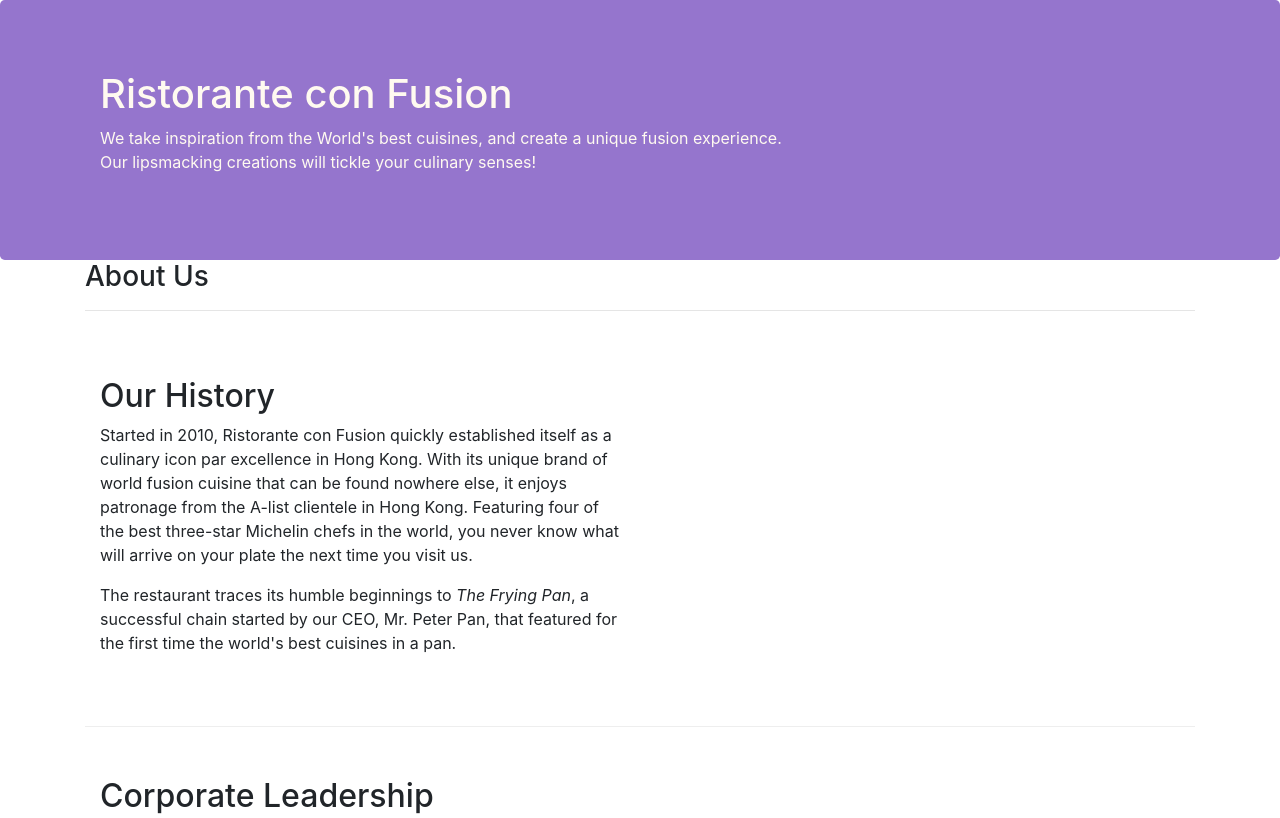
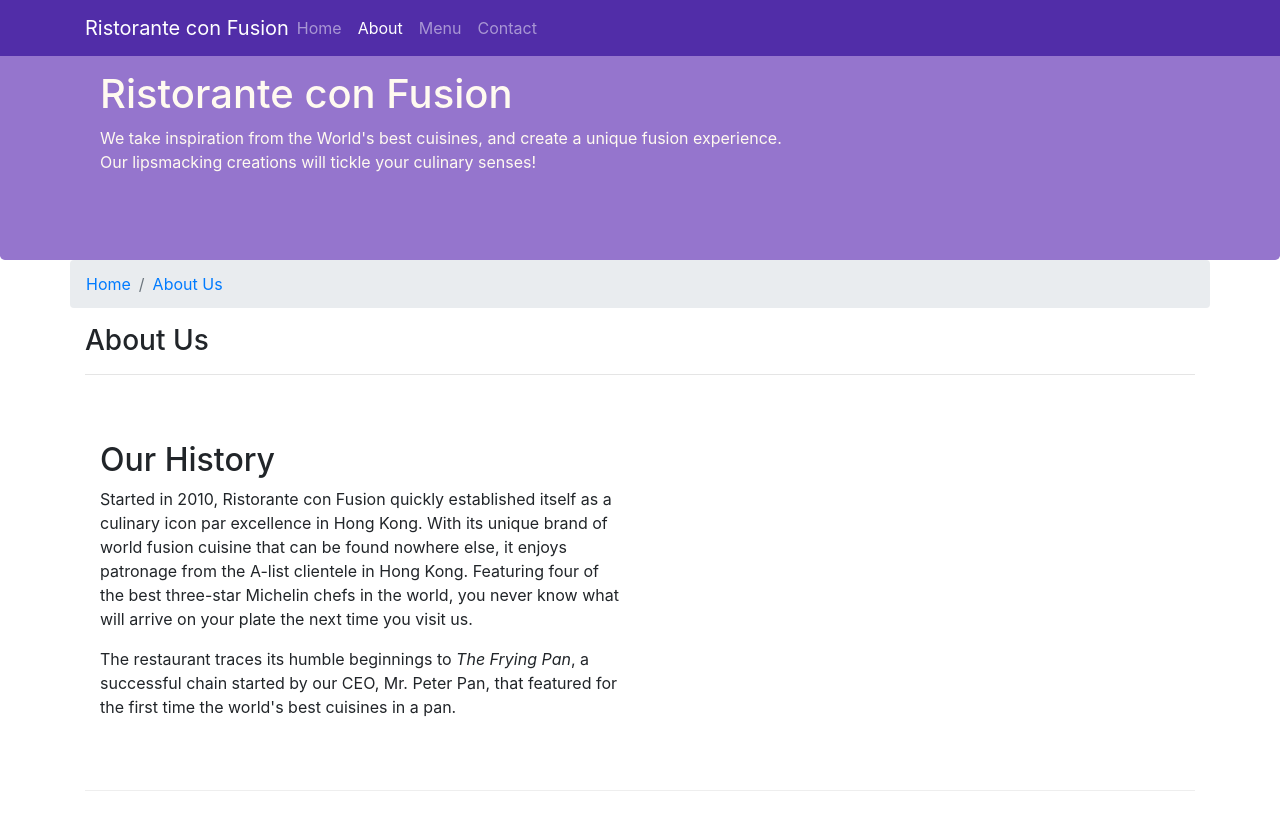
Before and after one commit to mrkarthik3/coursera-week1, a website: page aboutus.html in a window 1280 px wide. Shown: the top 818 px of the page. Drawn offline with nearby package versions, Linux system fonts and the light colour scheme.

Commit message:
Navbar and Breadcrumbs

```diff
--- a/aboutus.html
+++ b/aboutus.html
@@ -11,6 +11,27 @@
     <link rel="stylesheet" href="node_modules/bootstrap/dist/css/bootstrap.min.css">
     <link rel="stylesheet" href="./css/styles.css">
     <title>Ristorante Con Fusion: About Us</title>
+
+    <nav class="navbar navbar-dark navbar-expand-sm fixed-top">
+        <div class="container">
+            <button class="navbar-toggler" type="button" data-toggle="collapse" data-target="#Navbar">
+                <span class="navbar-toggler-icon"></span>
+            </button>
+            <a class="navbar-brand mr-auto" href="./index.html">Ristorante con Fusion</a>
+
+            <div class="collapse navbar-collapse" id="Navbar">
+
+                <ul class="navbar-nav mr-auto">
+                    <li class="nav-item"><a class="nav-link" href="./index.html">Home</a></li>
+                    <li class="nav-item active"><a class="nav-link" href="#">About</a></li>
+                    <li class="nav-item"><a class="nav-link" href="#">Menu</a></li>
+                    <li class="nav-item"><a class="nav-link" href="#">Contact</a></li>
+
+
+                </ul>
+            </div>
+        </div>
+    </nav>
 
 </head>
 
@@ -32,6 +53,11 @@
 
     <div class="container">
         <div class="row">
+            <ol class="col-12 breadcrumb">
+                <li class="breadcrumb-item"><a href="/index.html">Home</a></li>
+                <li class="breadcrumb-item active"><a href="#">About Us</a></li>
+
+            </ol>
             <div class="col-12">
                 <h3>About Us</h3>
                 <hr>
@@ -108,7 +134,7 @@
                 <div class="col-4 offset-1 col-sm-2">
                     <h5>Links</h5>
                     <ul class="list-unstyled">
-                        <li><a href="#">Home</a></li>
+                        <li><a href="./index.html">Home</a></li>
                         <li><a href="#">About</a></li>
                         <li><a href="#">Menu</a></li>
                         <li><a href="#">Contact</a></li>
--- a/css/styles.css
+++ b/css/styles.css
@@ -27,3 +27,12 @@
   margin: 0px;
   color: #0f0f0f;
 }
+
+body {
+  padding: 50 px;
+  z-index: 0;
+}
+
+.navbar-dark {
+  background: #512da8;
+}
```
Also changed, not shown: index.html (+22 -1 lines).
